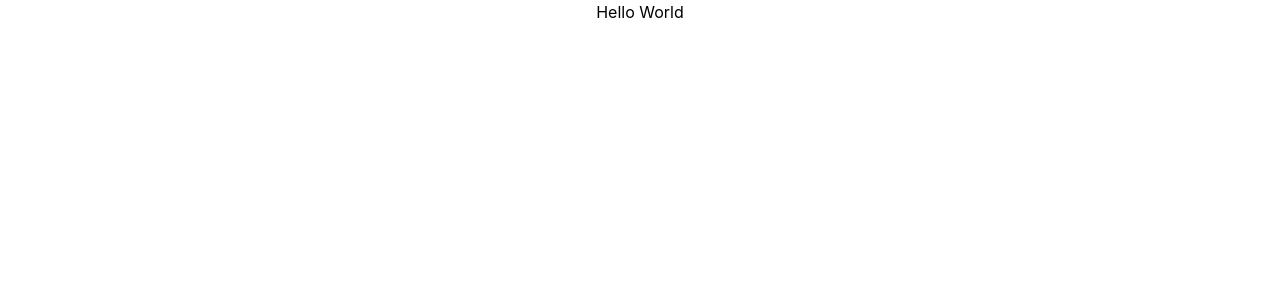
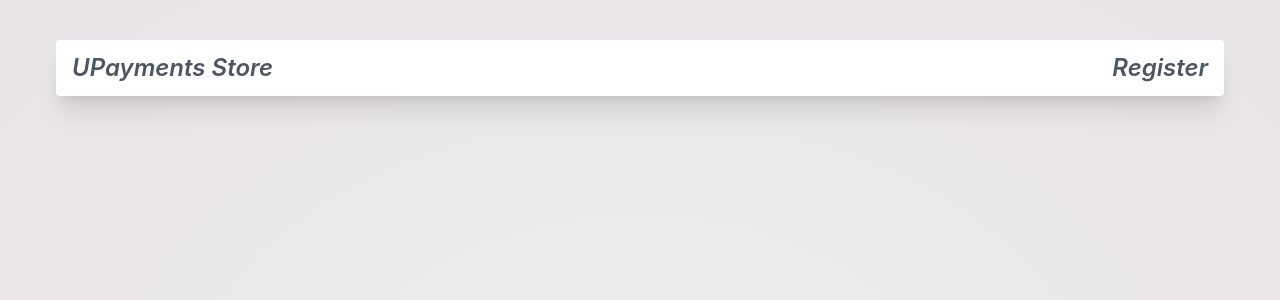
Before and after one commit to HakanKOCAK/UPayments-case-study, a React (Create React App) app: page / in a window 1280 px wide. Shown: the top 300 px of the page. Built offline with nearby package versions, Linux system fonts and the light colour scheme.

Commit message:
Navbar implemented

```diff
--- a/src/App.tsx
+++ b/src/App.tsx
@@ -1,11 +1,10 @@
-import './App.css';
+import React from 'react';
+import Navbar from './components/Navbar';
 
 function App() {
   return (
-    <div className="App">
-      <p>
-        Hello World
-      </p>
+    <div className="flex flex-col bg-radial-gradient from-very-light-pink to-light-grey h-screen pt-10 px-14 pb-2">
+      <Navbar />
     </div>
   );
 }
--- /dev/null
+++ b/src/components/Navbar.tsx
@@ -0,0 +1,12 @@
+import React from 'react'
+
+const Navbar = () => {
+  return (
+    <div className="bg-white rounded h-14 shadow-xl px-4 flex justify-between items-center">
+      <header className="italic font-semibold text-gray-600 text-lg md:text-2xl">UPayments Store</header>
+      <header className="italic font-semibold text-gray-600 text-lg md:text-2xl">Register</header>
+    </div>
+  )
+}
+
+export default Navbar;
--- a/tailwind.config.js
+++ b/tailwind.config.js
@@ -3,7 +3,15 @@ module.exports = {
     "./src/**/*.{js,jsx,ts,tsx}"
   ],
   theme: {
-    extend: {},
+    extend: {
+      backgroundImage: {
+        'radial-gradient': 'radial-gradient(var(--tw-gradient-stops))'
+      },
+      colors: {
+        'very-light-pink': '#EDECED',
+        'light-grey': '#E8E3E7'
+      }
+    },
   },
   plugins: [],
 }
```
